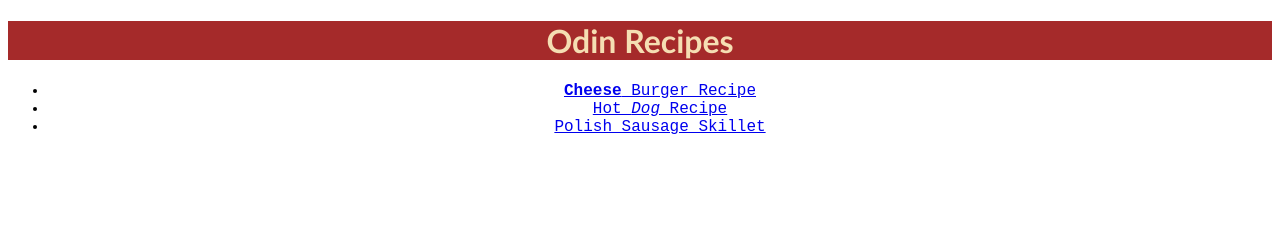
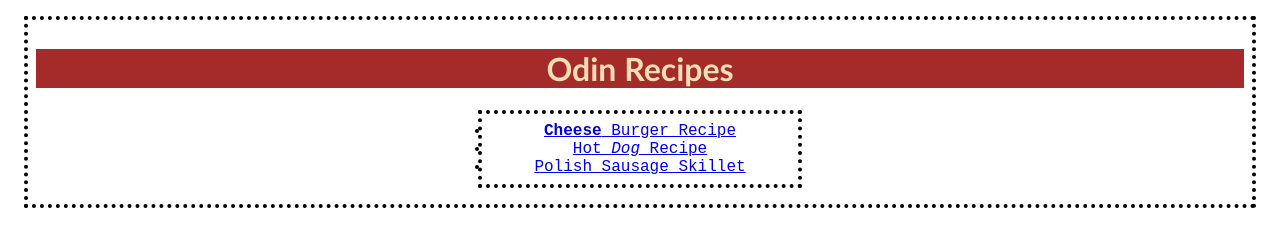
Before and after one commit to blesniewski86/odin-recipes, a plain HTML site: page index.html in a window 1280 px wide. Drawn offline with Linux system fonts and the light colour scheme.

Commit message:
Add css padding and margins

```diff
--- a/css/styles.css
+++ b/css/styles.css
@@ -1,5 +1,8 @@
 .centered {
     text-align: center;
+    padding: 8px;
+    margin: 16px;
+    border: 4px black dotted;
 }
 
 .description {
@@ -34,3 +37,10 @@ body {
     max-height:fit-content;
     max-width: 400px;
   }
+
+ul {
+    width: 300px;
+    margin: 8px auto;
+    padding: 8px;
+    border: 4px black dotted;
+}
```
